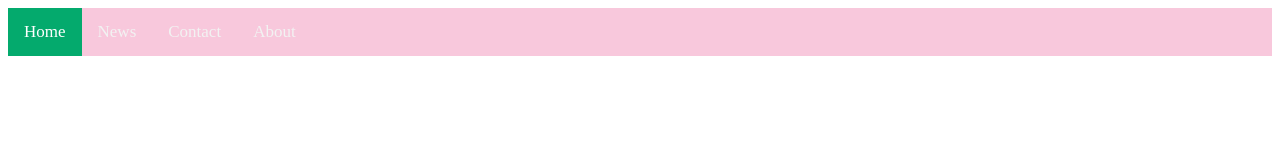
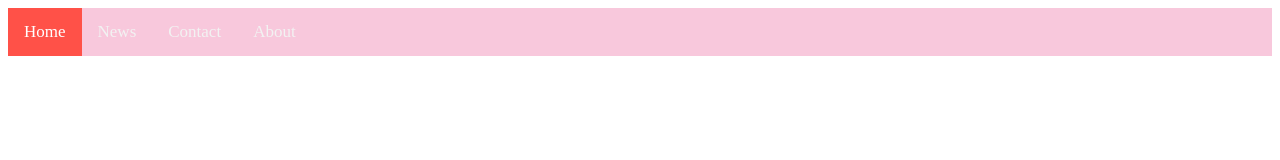
Before and after one commit to vulfoliac/vulfoliac.github.io, a plain HTML site: page index.html in a window 1280 px wide. In both pictures the pointer is over the link "Home". Drawn offline with Linux system fonts and the light colour scheme.

Commit message:
color fixes topnav

```diff
--- a/style.css
+++ b/style.css
@@ -16,12 +16,12 @@
 
 /* Change the color of links on hover */
 .topnav a:hover {
-    background-color: #ddd;
-    color: black;
+    background-color: #ff6961;
+    color: #F8C8DC;
 }
 
 /* Add a color to the active/current link */
 .topnav a.active {
-    background-color: #04AA6D;
+    background-color: #ff5148;
     color: white;
 }
```
